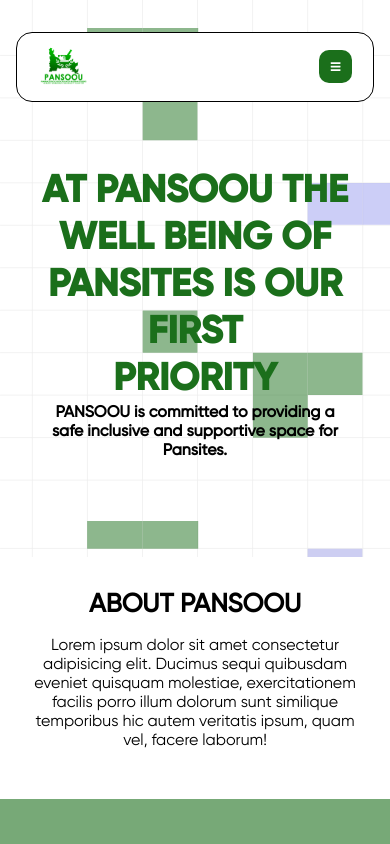
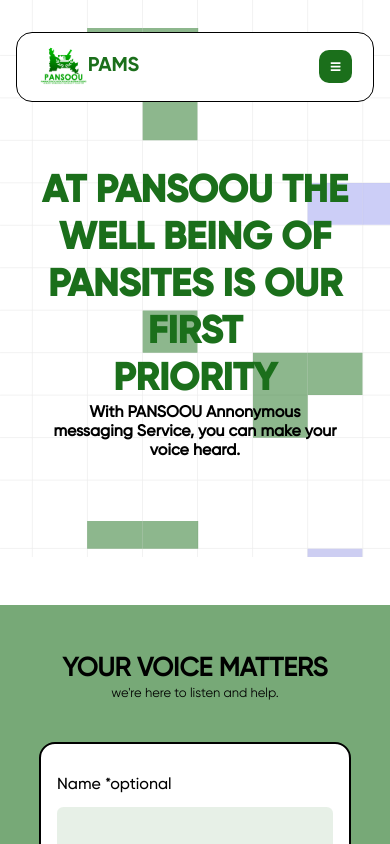
Before and after one commit to AnatakuAmeerah/PANSOOU-Website, a React (Vite) app: page / in a window 390 px wide. Shown: the top 844 px of the page. Built offline with nearby package versions, Linux system fonts and the light colour scheme.

Commit message:
ui changes

```diff
--- a/src/Components/Herosection/hero.css
+++ b/src/Components/Herosection/hero.css
@@ -316,6 +316,10 @@
     flex-direction: row;
     gap: 0.5rem;
     align-items: center;
+    color: white;
+}
+.socials:hover{
+    color:#1b6f1b;
 }
 .social-icons{
     color: #1b6f1b;
--- a/src/Components/Herosection/hero.jsx
+++ b/src/Components/Herosection/hero.jsx
@@ -16,15 +16,15 @@
             <section className="bg-grid" id='home'>
                 <div className='cta'>
                     <h1> AT PANSOOU THE WELL BEING OF PANSITES IS OUR FIRST <br /> PRIORITY</h1>
-                    <h3>PANSOOU is committed to providing a safe inclusive and supportive space  for Pansites.</h3>
+                    <h3>With PANSOOU Annonymous messaging Service, you can make your voice heard.</h3>
                 </div>
             </section>
 
             {/* section 2 */}
-            <section>
+            {/* <section>
                 <h4 className=' about-us'>ABOUT PANSOOU</h4>
                 <p className='about-text'> Lorem ipsum dolor sit amet consectetur adipisicing elit. Ducimus sequi quibusdam eveniet quisquam molestiae, exercitationem facilis porro illum dolorum sunt similique temporibus hic autem veritatis ipsum, quam vel, facere laborum!</p>
-            </section>
+            </section> */}
 
             {/* section 3 */}
             <section className='msg-section' id='complaint box'>
@@ -119,7 +119,7 @@
                 <div className='footer-content'>
                     <div className='logo2'>
                         <img src='./PANS OOU LOGO transparent-1 1 (3).svg' className="logopans2" alt="Pans logo" />
-                        <p>PANSOOU</p>
+                        <p>PAMS</p>
                     </div>
                     <div className='contact'>
                         <div className=''>
@@ -196,9 +196,14 @@
 
                         <div>
                             <h5>Our socials</h5>
-                            <div className='socials'><FaLinkedin className='social-icons' />LinkedIn</div>
-                            <div className='socials'> <FaSquareXTwitter className='social-icons' />Instagram</div>
-                            <div className='socials'><FaInstagramSquare className='social-icons' /> Twitter</div>
+                            <a href="http://ng.linkedin.com/in/pansoou-pansoou-69655133b" target="_blank" rel="noopener noreferrer">
+                                <div className='socials'><FaLinkedin className='social-icons' />LinkedIn</div>
+                            </a>
+                            <a href="http://www.instagram.com/pans_oou?igsh=NHplZWMydmdvcXNz&utm_source=qr" target="_blank" rel="noopener noreferrer">
+                                <div className='socials'> <FaSquareXTwitter className='social-icons' />Instagram</div></a>
+                            <a href="http://x.com/PANSOOU" target="_blank" rel="noopener noreferrer">
+                                <div className='socials'><FaInstagramSquare className='social-icons' /> Twitter</div>
+                            </a>
                         </div>
                     </div>
                 </div>
--- a/src/Components/navBar.jsx
+++ b/src/Components/navBar.jsx
@@ -65,7 +65,7 @@
             <nav>
                 <div className='logo'>
                     <img src='./PANS OOU LOGO transparent-1 1 (3).svg' className="logopans" alt="Pans logo" />
-                    <p>PANSOOU</p>
+                    <p>PAMS</p>
                 </div>
                 <div className="nav-container-2" ref={navRef}>
                     <ul>
--- a/src/Components/navbar.css
+++ b/src/Components/navbar.css
@@ -109,7 +109,7 @@
 }
 @media screen and (max-width:767px){
    .logo p{
-    display: none;
+
    }
     nav{
         display: flex;
```
